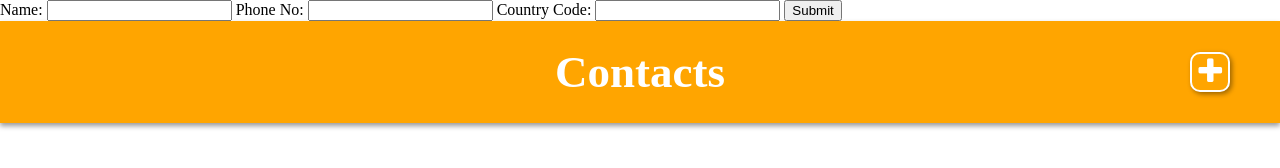
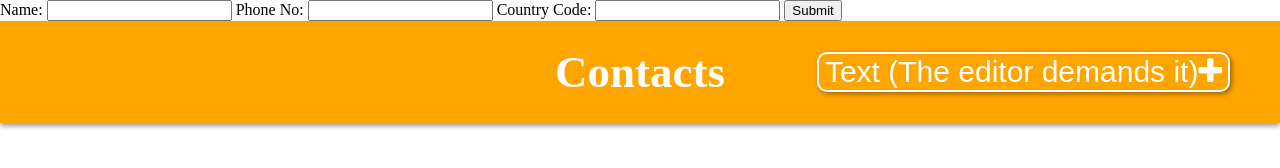
Before and after one commit to Prince-Bassi/NodeJS, a website with bundled scripts: page Contact Manager/index.html in a window 1280 px wide. Built offline with nearby package versions, Linux system fonts and the light colour scheme; no server answers.

Commit message:
Added text to a button which i dont even want..note to self: Look this up on the internet later

```diff
--- a/Contact Manager/index.html
+++ b/Contact Manager/index.html
@@ -24,7 +24,7 @@
               </div>
               <header>
                      <h1>Contacts</h1>
-                     <button type="button" class="add"><i class="fa fa-plus"></i></button>
+                     <button type="button" class="add">Text (The editor demands it)<i class="fa fa-plus"></i></button>
               </header>
               <section class="contacts"></section>
               <script src="script.js" type="module"></script>
```
